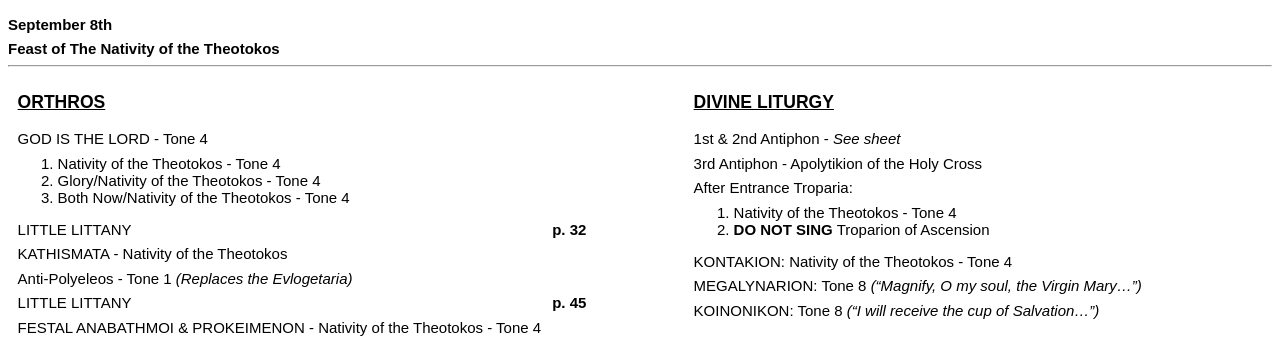
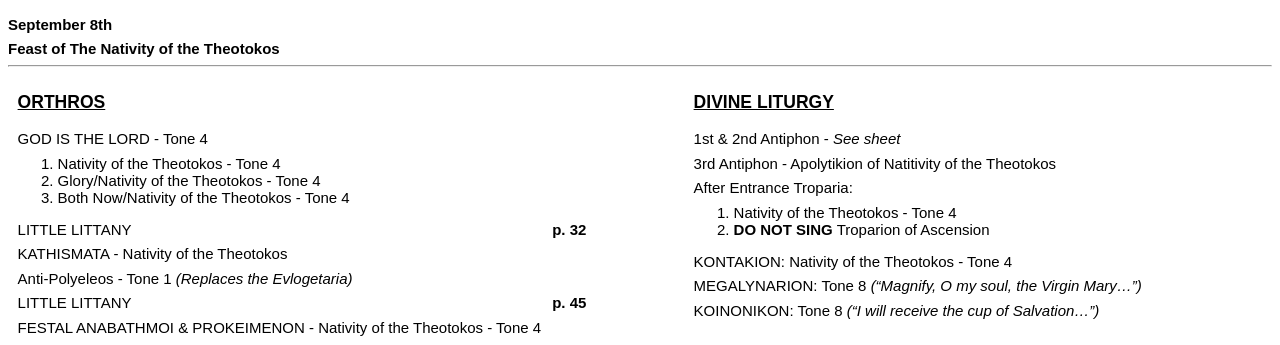
Before and after one commit to JPry/choir-guides, a Jekyll site: the page built from _feasts/the-nativity-of-the-theotokos.md, in a window 1280 px wide. Shown: the top 345 px of the page. Built offline with Jekyll 4.4.1, drawn with Linux system fonts in a browser that asks for light colours.

Commit message:
Correct Apolytikion

```diff
--- a/_feasts/the-nativity-of-the-theotokos.md
+++ b/_feasts/the-nativity-of-the-theotokos.md
@@ -23,7 +23,7 @@ troparion: Nativity of the Theotokos - Tone 4
 
 # Divine Liturgy
 antiphon_12: See sheet
-antiphon_3: Apolytikion of the Holy Cross
+antiphon_3: Apolytikion of Natitivity of the Theotokos
 post_entrance:
     - Nativity of the Theotokos - Tone 4
 
```
